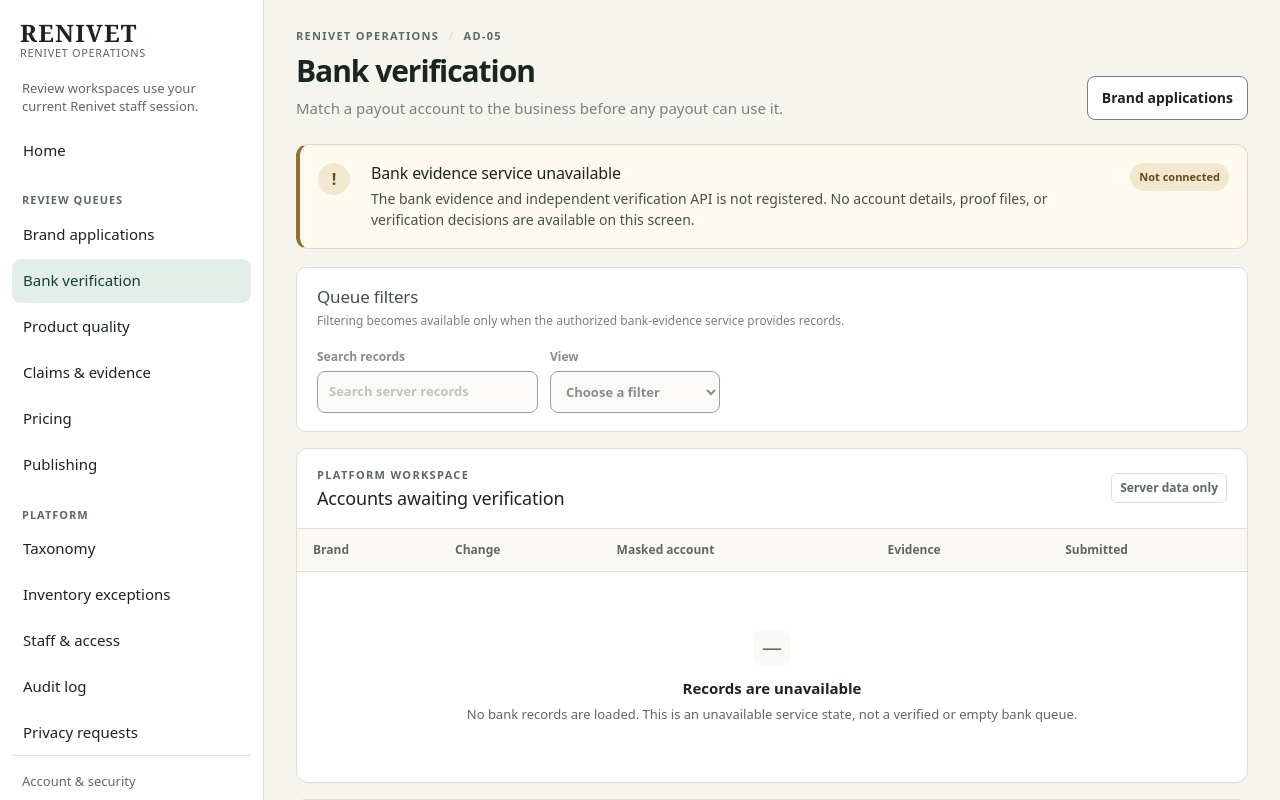
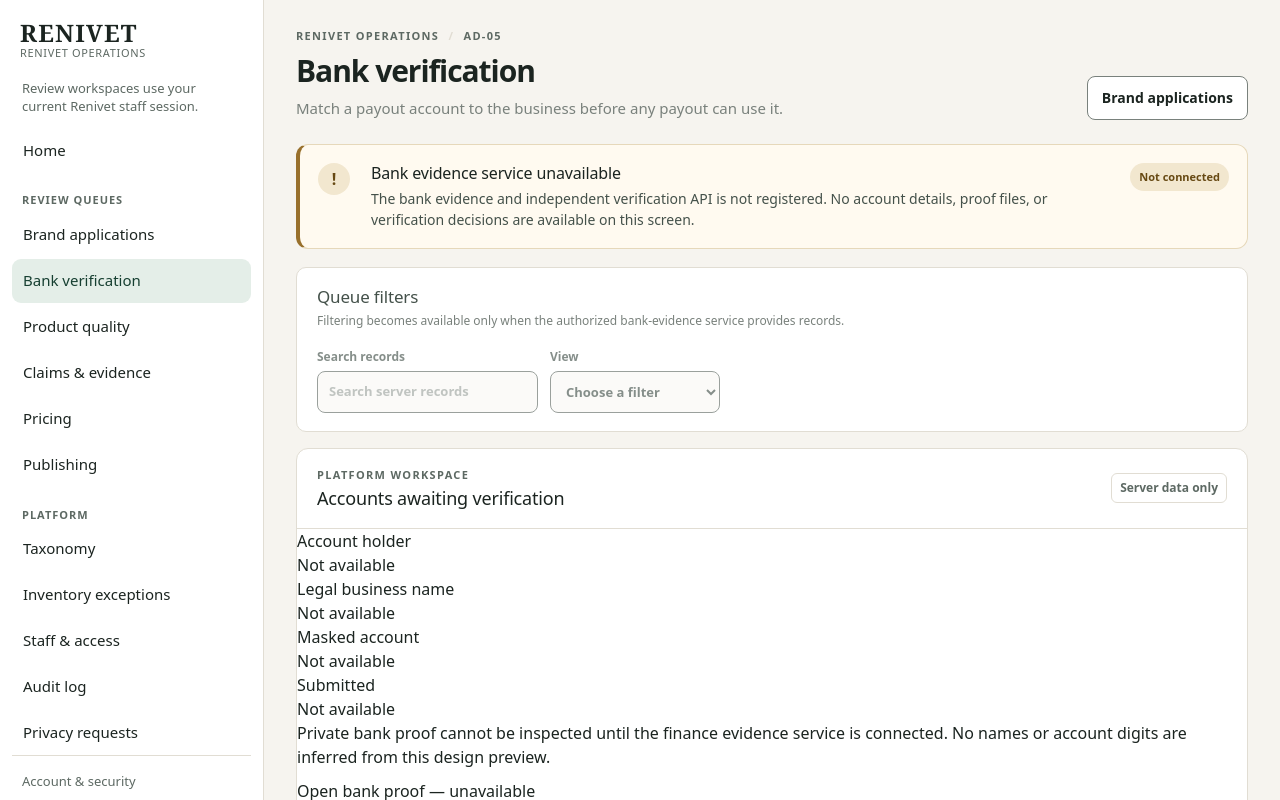
Before and after one commit to renivet-platform/renivet-frontend, a Next.js app: page /operations/bank in a window 1280 px wide. Shown: the top 800 px of the page. Built offline with nearby package versions, Linux system fonts and the light colour scheme.

Commit message:
REN2-117: align AD-05 pending bank detail/decision into two-column source layout

```diff
--- a/src/features/admin/admin-module-empty.tsx
+++ b/src/features/admin/admin-module-empty.tsx
@@ -103,14 +103,26 @@ export function AdminModuleEmptyScreen({ kind }: { kind: AdminModuleKind }) {
       </fieldset>
     </section>
 
-        <section className={styles.moduleCard} aria-labelledby="records-title">
+<div className={kind === "bank" ? styles.bankColumns : undefined}>
+    <section className={styles.moduleCard} aria-labelledby="records-title">
       <div className={styles.cardHeader}><div><p className={styles.eyebrow}>PLATFORM WORKSPACE</p><h2 id="records-title">{item.tableTitle}</h2></div><span className={styles.readonly}>Server data only</span></div>
-      <div className={styles.tableWrap}>
-        <table>
-          <thead><tr>{item.columns.map((column) => <th scope="col" key={column}>{column}</th>)}</tr></thead>
-          <tbody><tr><td colSpan={item.columns.length}><div className={styles.emptyState} role="status"><span className={styles.emptyIcon} aria-hidden="true">—</span><strong>Records are unavailable</strong><p>{item.empty}</p></div></td></tr></tbody>
-        </table>
-      </div>
+      {kind === "bank"
+        ? <div className={styles.bankUnloaded} role="status">
+            <dl>
+              <div><dt>Account holder</dt><dd>Not available</dd></div>
+              <div><dt>Legal business name</dt><dd>Not available</dd></div>
+              <div><dt>Masked account</dt><dd>Not available</dd></div>
+              <div><dt>Submitted</dt><dd>Not available</dd></div>
+            </dl>
+            <p>Private bank proof cannot be inspected until the finance evidence service is connected. No names or account digits are inferred from this design preview.</p>
+            <button type="button" disabled>Open bank proof — unavailable</button>
+          </div>
+        : <div className={styles.tableWrap}>
+            <table>
+              <thead><tr>{item.columns.map((column) => <th scope="col" key={column}>{column}</th>)}</tr></thead>
+              <tbody><tr><td colSpan={item.columns.length}><div className={styles.emptyState} role="status"><span className={styles.emptyIcon} aria-hidden="true">—</span><strong>Records are unavailable</strong><p>{item.empty}</p></div></td></tr></tbody>
+            </table>
+          </div>}
     </section>
 
     {kind === "bank" && <section className={styles.decisionPreview} aria-labelledby="bank-decision-title">
@@ -125,6 +137,7 @@ export function AdminModuleEmptyScreen({ kind }: { kind: AdminModuleKind }) {
         <button type="button" disabled>Record decision unavailable</button>
       </fieldset>
     </section>}
+    </div>
     {kind === "exceptions" && <section className={styles.policyCard} aria-labelledby="exception-rules">
       <h2 id="exception-rules">Investigating a stock exception</h2>
       <p>Open exceptions will require the affected variant, location, counted/expected stock and journal evidence. This page cannot edit allocations or override available-to-sell without the inventory service.</p>
```
